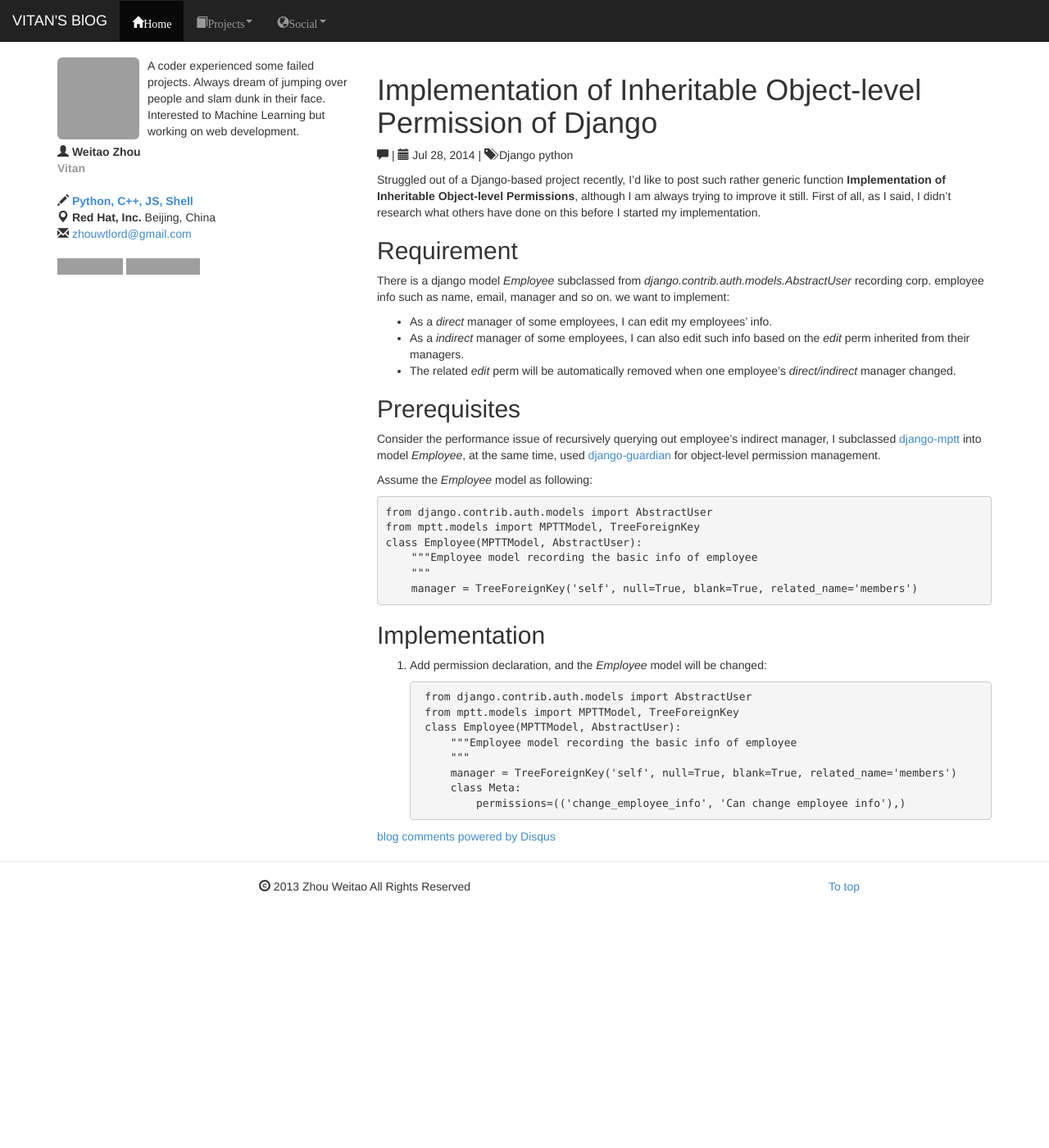
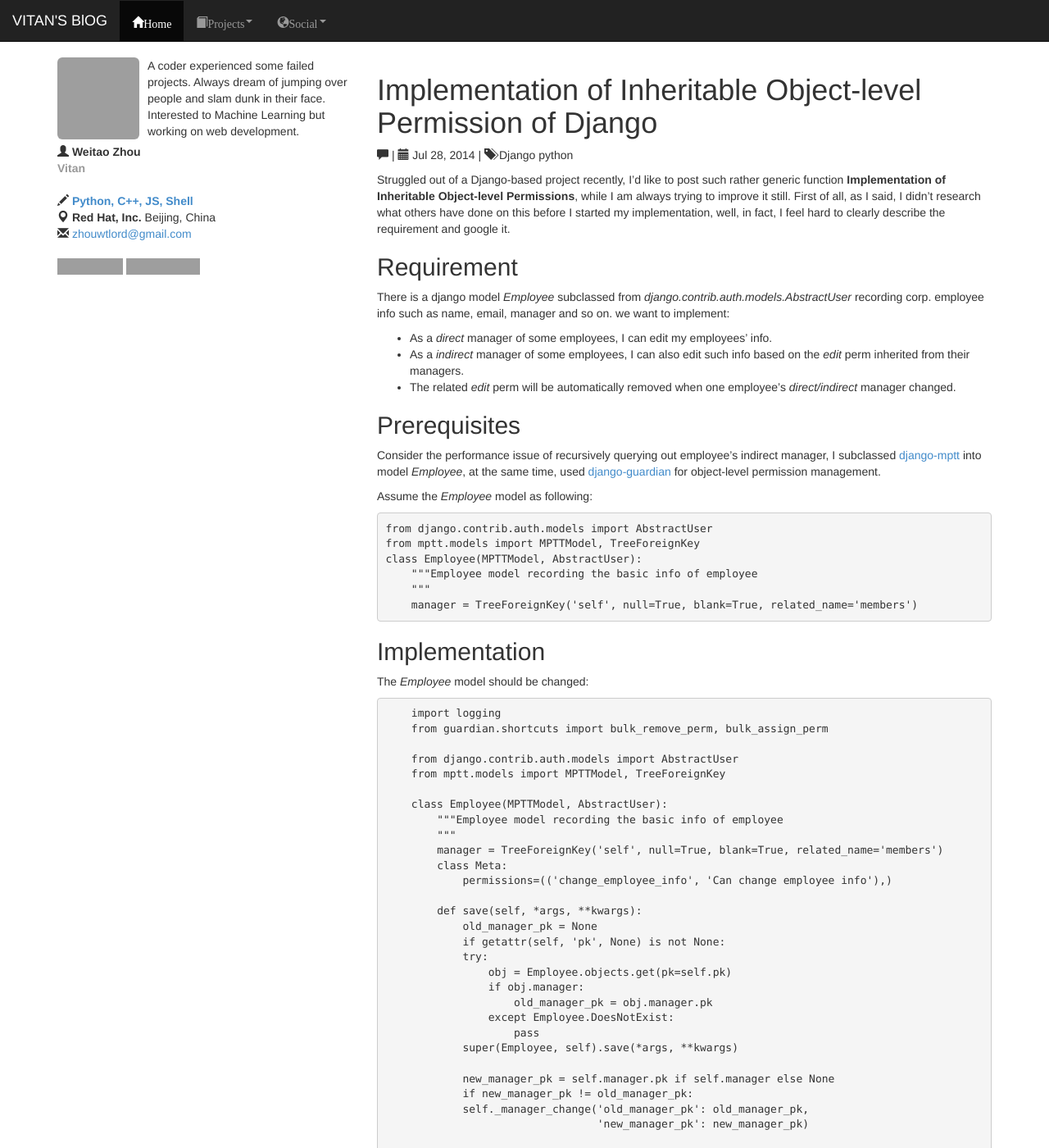
Before and after one commit to vitan/vitan.github.io, a Jekyll site: the page built from _posts/2014-07-28-Inheritable-Object-Level-Permission-of-Django.md, in a window 1280 px wide and 1400 px high. Shown: the whole window at 82% size. Built offline with Jekyll 4.4.1, drawn with Linux system fonts in a browser that asks for light colours; Markdown is read by kramdown in place of the engine named in the settings; comment, search, counter and statistics services are not loaded; some of the changed text lies outside the part shown; grey boxes are pictures that could not be loaded.

Commit message:
POST: Pasted the source code

```diff
--- a/_posts/2014-07-28-Inheritable-Object-Level-Permission-of-Django.md
+++ b/_posts/2014-07-28-Inheritable-Object-Level-Permission-of-Django.md
@@ -5,7 +5,7 @@ tags: Django python
 categories: Linux Django practical python
 ---
 
-Struggled out of a Django-based project recently, I'd like to post such rather generic function **Implementation of Inheritable Object-level Permissions**, although I am always trying to improve it still. First of all, as I said, I didn't research what others have done on this before I started my implementation.
+Struggled out of a Django-based project recently, I'd like to post such rather generic function **Implementation of Inheritable Object-level Permissions**, while I am always trying to improve it still. First of all, as I said, I didn't research what others have done on this before I started my implementation, well, in fact, I feel hard to clearly describe the requirement and google it.
 
 Requirement
 ------------
@@ -33,13 +33,53 @@ Assume the *Employee* model as following:
 Implementation
 --------------
 
-1. Add permission declaration, and the *Employee* model will be changed:
+The *Employee* model should be changed:
+
+        import logging
+        from guardian.shortcuts import bulk_remove_perm, bulk_assign_perm
 
         from django.contrib.auth.models import AbstractUser
         from mptt.models import MPTTModel, TreeForeignKey
+
         class Employee(MPTTModel, AbstractUser):
             """Employee model recording the basic info of employee
             """
             manager = TreeForeignKey('self', null=True, blank=True, related_name='members')
             class Meta:
                 permissions=(('change_employee_info', 'Can change employee info'),)
+
+            def save(self, *args, **kwargs):
+                old_manager_pk = None
+                if getattr(self, 'pk', None) is not None:
+                try:
+                    obj = Employee.objects.get(pk=self.pk)
+                    if obj.manager:
+                        old_manager_pk = obj.manager.pk
+                    except Employee.DoesNotExist:
+                        pass
+                super(Employee, self).save(*args, **kwargs)
+
+                new_manager_pk = self.manager.pk if self.manager else None
+                if new_manager_pk != old_manager_pk:
+                self._manager_change('old_manager_pk': old_manager_pk,
+                                     'new_manager_pk': new_manager_pk)
+
+            def _manager_change(self, old_manager_pk, new_manager_pk):
+                """Assign inherited change-employee-special-info permission to new manager,
+
+                at the same time, remove such inherited permission from old manager.
+                Note: plz keep the bulk_remove_perm() function called before bulk_assign_perm()
+                """
+
+                descendants = self.get_descendants(include_self=True)
+                try:
+                    ancestors = Employee.objects.get(pk=old_manager_pk).get_ancestors(include_self=True)
+                    bulk_remove_perm('change_employee_info', ancestors, descendants)
+                except Employee.DoesNotExist:
+                    logger.debug("old managers doesn't exist yet!")
+
+                try:
+                    ancestors = Employee.objects.get(pk=new_manager_pk).get_ancestors(include_self=True)
+                    bulk_assign_perm('change_employee_info', ancestors, descendants)
+                except Employee.DoesNotExist:
+                    logger.debug("new managers doesn't exist yet")
```
